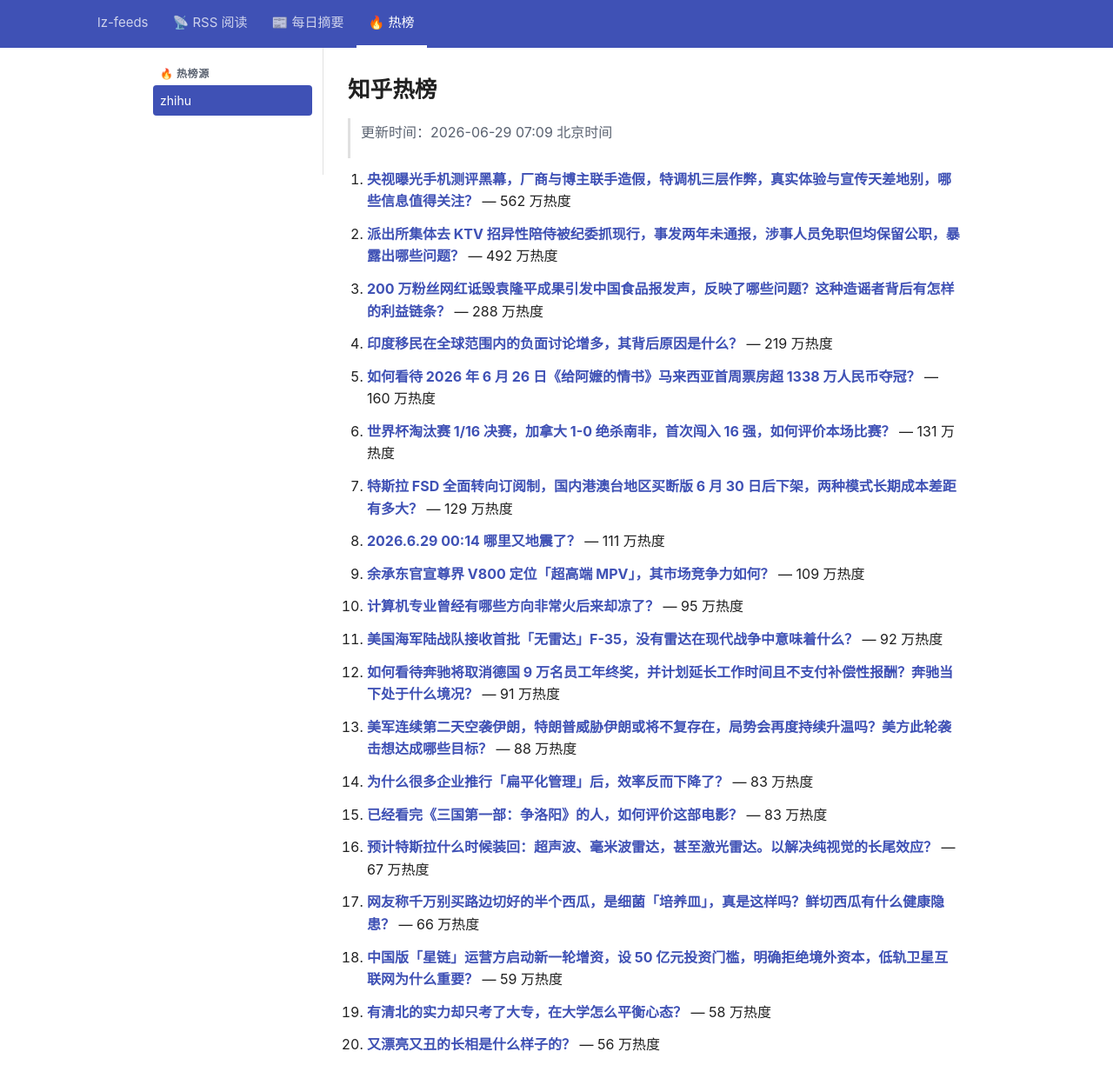
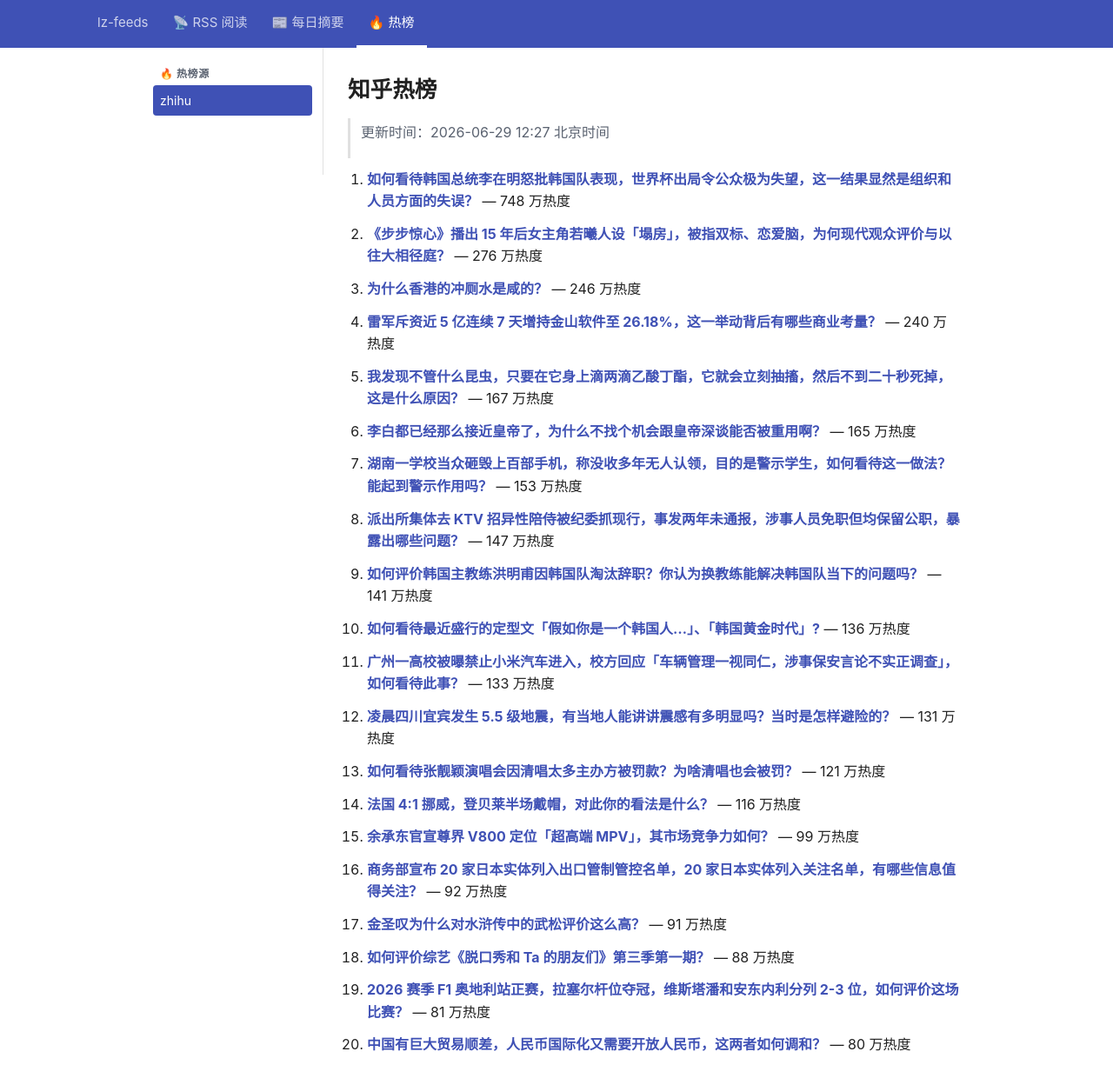
Before and after one commit to lizhang0101/lz-feeds, a Jekyll site: the page built from _hotlist/zhihu.md, in a window 1280 px wide and 1279 px high. Shown: the top 1248 px of the window at 87% size. Built offline with Jekyll 4.4.1, drawn with Linux system fonts in a browser that asks for light colours.

Commit message:
hotlist: 2026-06-29T04:27Z

```diff
--- a/_hotlist/zhihu.md
+++ b/_hotlist/zhihu.md
@@ -1,48 +1,48 @@
 ---
-updated: 2026-06-29 07:09 北京时间
+updated: 2026-06-29 12:27 北京时间
 count: 20
 ---
 
 # 知乎热榜
 
-> 更新时间：2026-06-29 07:09 北京时间
+> 更新时间：2026-06-29 12:27 北京时间
 
-1. **[央视曝光手机测评黑幕，厂商与博主联手造假，特调机三层作弊，真实体验与宣传天差地别，哪些信息值得关注？](https://www.zhihu.com/question/2054487183839474287)** — 562 万热度
+1. **[如何看待韩国总统李在明怒批韩国队表现，世界杯出局令公众极为失望，这一结果显然是组织和人员方面的失误？](https://www.zhihu.com/question/2054642851380826744)** — 748 万热度
 
-2. **[派出所集体去 KTV 招异性陪侍被纪委抓现行，事发两年未通报，涉事人员免职但均保留公职，暴露出哪些问题？](https://www.zhihu.com/question/2054635178702496761)** — 492 万热度
+2. **[《步步惊心》播出 15 年后女主角若曦人设「塌房」，被指双标、恋爱脑，为何现代观众评价与以往大相径庭？](https://www.zhihu.com/question/2053535008317517945)** — 276 万热度
 
-3. **[200 万粉丝网红诋毁袁隆平成果引发中国食品报发声，反映了哪些问题？这种造谣者背后有怎样的利益链条？](https://www.zhihu.com/question/2054482230035191060)** — 288 万热度
+3. **[为什么香港的冲厕水是咸的？](https://www.zhihu.com/question/2051413400576693156)** — 246 万热度
 
-4. **[印度移民在全球范围内的负面讨论增多，其背后原因是什么？](https://www.zhihu.com/question/2046751607690474225)** — 219 万热度
+4. **[雷军斥资近 5 亿连续 7 天增持金山软件至 26.18%，这一举动背后有哪些商业考量？](https://www.zhihu.com/question/2053853117280687684)** — 240 万热度
 
-5. **[如何看待 2026 年 6 月 26 日《给阿嬷的情书》马来西亚首周票房超 1338 万人民币夺冠？](https://www.zhihu.com/question/2053881060979692707)** — 160 万热度
+5. **[我发现不管什么昆虫，只要在它身上滴两滴乙酸丁酯，它就会立刻抽搐，然后不到二十秒死掉，这是什么原因？](https://www.zhihu.com/question/2053253895510664872)** — 167 万热度
 
-6. **[世界杯淘汰赛 1/16 决赛，加拿大 1-0 绝杀南非，首次闯入 16 强，如何评价本场比赛？](https://www.zhihu.com/question/2054574083774181998)** — 131 万热度
+6. **[李白都已经那么接近皇帝了，为什么不找个机会跟皇帝深谈能否被重用啊？](https://www.zhihu.com/question/1944864650865935077)** — 165 万热度
 
-7. **[特斯拉 FSD 全面转向订阅制，国内港澳台地区买断版 6 月 30 日后下架，两种模式长期成本差距有多大？](https://www.zhihu.com/question/2053871133401806051)** — 129 万热度
+7. **[湖南一学校当众砸毁上百部手机，称没收多年无人认领，目的是警示学生，如何看待这一做法？能起到警示作用吗？](https://www.zhihu.com/question/2053888509925124063)** — 153 万热度
 
-8. **[2026.6.29  00:14  哪里又地震了？](https://www.zhihu.com/question/2054719610142954224)** — 111 万热度
+8. **[派出所集体去 KTV 招异性陪侍被纪委抓现行，事发两年未通报，涉事人员免职但均保留公职，暴露出哪些问题？](https://www.zhihu.com/question/2054635178702496761)** — 147 万热度
 
-9. **[余承东官宣尊界 V800 定位「超高端 MPV」，其市场竞争力如何？](https://www.zhihu.com/question/2047340679060251139)** — 109 万热度
+9. **[如何评价韩国主教练洪明甫因韩国队淘汰辞职？你认为换教练能解决韩国队当下的问题吗？](https://www.zhihu.com/question/2054820531648705357)** — 141 万热度
 
-10. **[计算机专业曾经有哪些方向非常火后来却凉了？](https://www.zhihu.com/question/323592434)** — 95 万热度
+10. **[如何看待最近盛行的定型文「假如你是一个韩国人…」、「韩国黄金时代」?](https://www.zhihu.com/question/2054567938204645292)** — 136 万热度
 
-11. **[美国海军陆战队接收首批「无雷达」F-35，没有雷达在现代战争中意味着什么？](https://www.zhihu.com/question/2053970381673861771)** — 92 万热度
+11. **[广州一高校被曝禁止小米汽车进入，校方回应「车辆管理一视同仁，涉事保安言论不实正调查」，如何看待此事？](https://www.zhihu.com/question/2054648629869146324)** — 133 万热度
 
-12. **[如何看待奔驰将取消德国 9 万名员工年终奖，并计划延长工作时间且不支付补偿性报酬？奔驰当下处于什么境况？](https://www.zhihu.com/question/2054316615341007572)** — 91 万热度
+12. **[凌晨四川宜宾发生 5.5 级地震，有当地人能讲讲震感有多明显吗？当时是怎样避险的？](https://www.zhihu.com/question/2054886687050655628)** — 131 万热度
 
-13. **[美军连续第二天空袭伊朗，特朗普威胁伊朗或将不复存在，局势会再度持续升温吗？美方此轮袭击想达成哪些目标？](https://www.zhihu.com/question/2054471851032539301)** — 88 万热度
+13. **[如何看待张靓颖演唱会因清唱太多主办方被罚款？为啥清唱也会被罚？](https://www.zhihu.com/question/2052417668121092956)** — 121 万热度
 
-14. **[为什么很多企业推行「扁平化管理」后，效率反而下降了？](https://www.zhihu.com/question/2008535307650355823)** — 83 万热度
+14. **[法国 4:1 挪威，登贝莱半场戴帽，对此你的看法是什么？](https://www.zhihu.com/question/2054102040578675951)** — 116 万热度
 
-15. **[已经看完《三国第一部：争洛阳》的人，如何评价这部电影？](https://www.zhihu.com/question/2054299915073983689)** — 83 万热度
+15. **[余承东官宣尊界 V800 定位「超高端 MPV」，其市场竞争力如何？](https://www.zhihu.com/question/2047340679060251139)** — 99 万热度
 
-16. **[预计特斯拉什么时候装回：超声波、毫米波雷达，甚至激光雷达。以解决纯视觉的长尾效应？](https://www.zhihu.com/question/2053453700853666783)** — 67 万热度
+16. **[商务部宣布 20 家日本实体列入出口管制管控名单，20 家日本实体列入关注名单，有哪些信息值得关注？](https://www.zhihu.com/question/2054868040655943361)** — 92 万热度
 
-17. **[网友称千万别买路边切好的半个西瓜，是细菌「培养皿」，真是这样吗？鲜切西瓜有什么健康隐患？](https://www.zhihu.com/question/2053831515008496055)** — 66 万热度
+17. **[金圣叹为什么对水浒传中的武松评价这么高？](https://www.zhihu.com/question/57609555)** — 91 万热度
 
-18. **[中国版「星链」运营方启动新一轮增资，设 50 亿元投资门槛，明确拒绝境外资本，低轨卫星互联网为什么重要？](https://www.zhihu.com/question/2053410817152902707)** — 59 万热度
+18. **[如何评价综艺《脱口秀和 Ta 的朋友们》第三季第一期？](https://www.zhihu.com/question/2053807916914848607)** — 88 万热度
 
-19. **[有清北的实力却只考了大专，在大学怎么平衡心态？](https://www.zhihu.com/question/14594933986)** — 58 万热度
+19. **[2026 赛季 F1 奥地利站正赛，拉塞尔杆位夺冠，维斯塔潘和安东内利分列 2-3 位，如何评价这场比赛？](https://www.zhihu.com/question/2054725912311096637)** — 81 万热度
 
-20. **[又漂亮又丑的长相是什么样子的？](https://www.zhihu.com/question/323389488)** — 56 万热度
+20. **[中国有巨大贸易顺差，人民币国际化又需要开放人民币，这两者如何调和？](https://www.zhihu.com/question/2053870272458100869)** — 80 万热度
```
